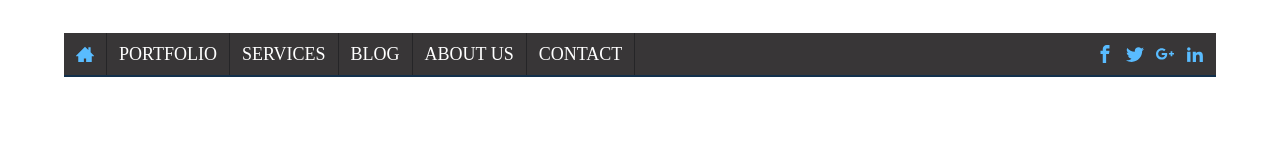
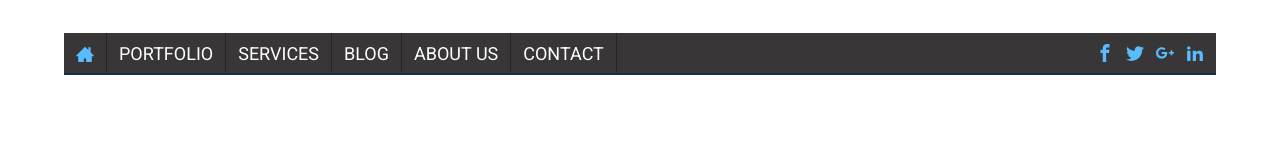
Before and after one commit to KevinDillaerts/navbar, a website: page index.html in a window 1280 px wide. Drawn offline with Linux system fonts and the light colour scheme.

Commit message:
added font

```diff
--- a/css/style.css
+++ b/css/style.css
@@ -1,3 +1,5 @@
+@import url("https://fonts.googleapis.com/css2?family=Roboto&display=swap");
+
 body {
   padding-top: 33px;
 }
@@ -11,6 +13,8 @@ body {
 nav {
   display: flex;
   font-size: 18px;
+  font-family: "Roboto", sans-serif;
+  font-weight: 400;
   background-color: #383637;
   text-transform: uppercase;
   border-bottom: 2px solid #12304c;
@@ -34,7 +38,7 @@ nav ul a {
   display: flex;
   justify-content: center;
   align-items: center;
-  padding: 12px;
+  padding: 12px 12px 10px 12px;
   background-color: #383637;
   margin-right: 1px;
   text-decoration: none;
```
